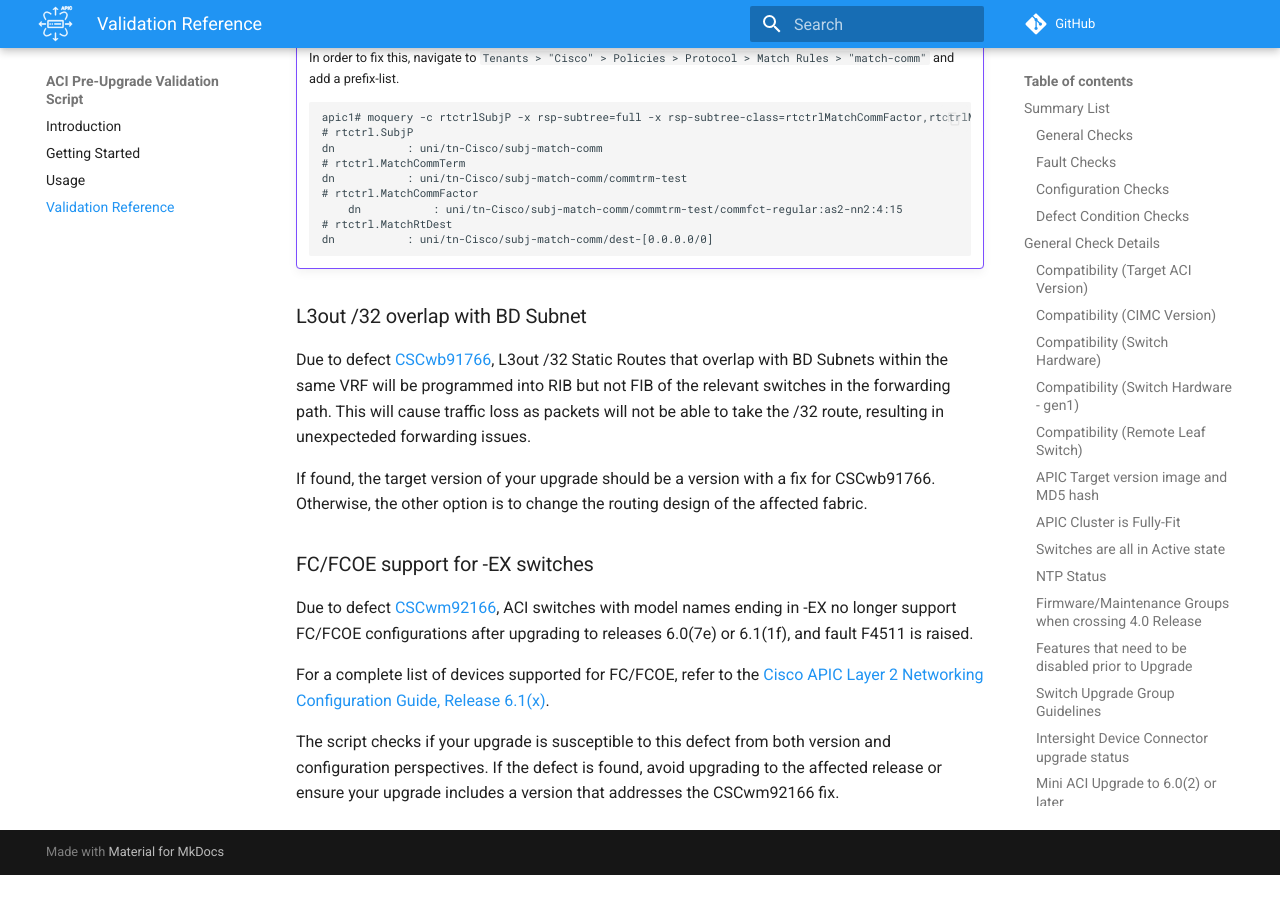
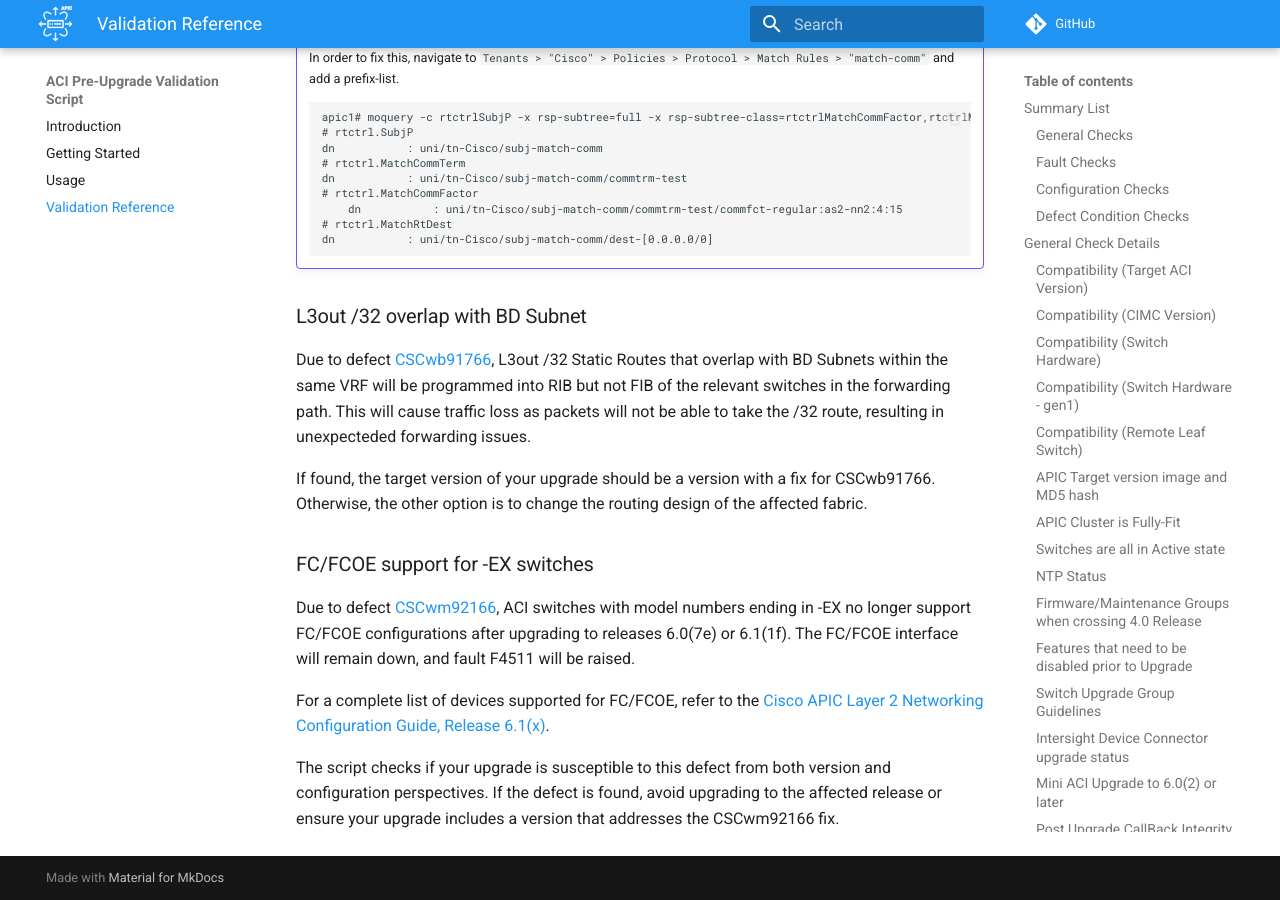
Before and after one commit to datacenter/ACI-Pre-Upgrade-Validation-Script, an MkDocs documentation site: the page built from docs/docs/validations.md, in a window 1280 px wide and 900 px high, scrolled down 57914 px. Built offline with MkDocs 1.6.1 and Material for MkDocs 9.7.7, drawn with Linux system fonts in a browser that asks for light colours; emoji names are drawn with the system emoji font; comment, search, counter and statistics services are not loaded; before the commit the page ends 58789 px from its top, so only the background shows below that.

Commit message:
Update validations.md
update doc

```diff
--- a/docs/docs/validations.md
+++ b/docs/docs/validations.md
@@ -2186,7 +2186,7 @@
 
 ### FC/FCOE support for -EX switches
 
-Due to defect [CSCwm92166][31], ACI switches with model names ending in -EX no longer support FC/FCOE configurations after upgrading to releases 6.0(7e) or 6.1(1f), and fault F4511 is raised.
+Due to defect [CSCwm92166][31], ACI switches with model numbers ending in -EX no longer support FC/FCOE configurations after upgrading to releases 6.0(7e) or 6.1(1f). The FC/FCOE interface will remain down, and fault F4511 will be raised.
 
 For a complete list of devices supported for FC/FCOE, refer to the [Cisco APIC Layer 2 Networking Configuration Guide, Release 6.1(x)][32].
 
```
